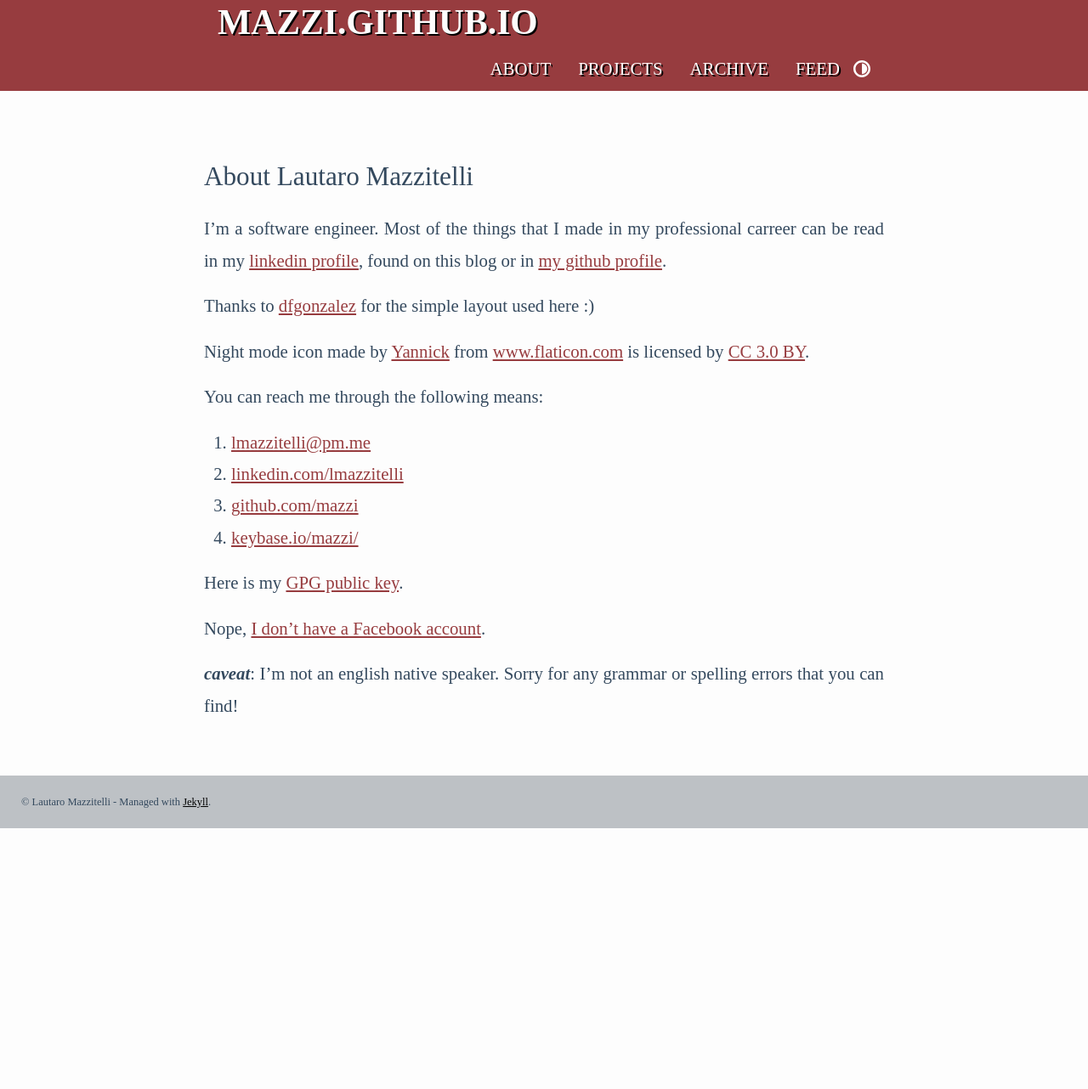
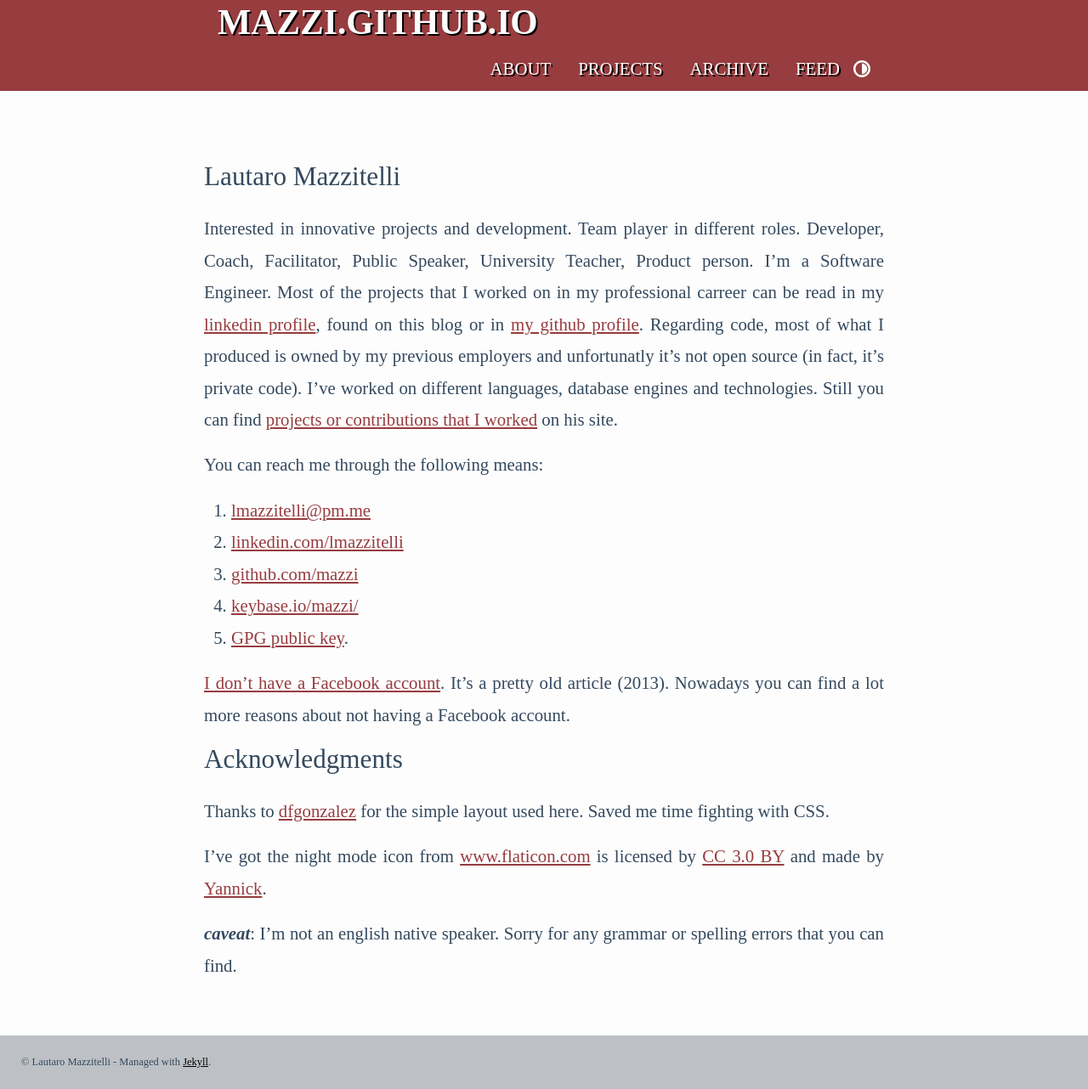
Before and after one commit to mazzi/mazzi.github.com, a Jekyll site: the page built from about.md, in a window 1280 px wide. Shown: the whole page at 85% size. Built offline with Jekyll 4.4.1, drawn with Linux system fonts in a browser that asks for light colours; before the commit the page ends 975 px from its top, so only the background shows below that.

Commit message:
About page updated

```diff
--- a/about.md
+++ b/about.md
@@ -1,14 +1,12 @@
 ---
 layout: page
-title: About Lautaro Mazzitelli
+title: Lautaro Mazzitelli
 ---
 
-I'm a software engineer. Most of the things that I made in my professional carreer can be read in my
-[linkedin profile](http://www.linkedin.com/in/lmazzitelli), found on this blog or in [my github profile](https://www.github.com/mazzi).
-
-Thanks to [dfgonzalez](http://www.dfgonzalez.com.ar) for the simple layout used here :)
-
-Night mode icon made by [Yannick](https://www.flaticon.com/authors/yannick) from [www.flaticon.com](https://www.flaticon.com/) is licensed by [CC 3.0 BY](http://creativecommons.org/licenses/by/3.0/).
+Interested in innovative projects and development. Team player in different roles. Developer, Coach, Facilitator, Public Speaker, University Teacher, Product person.
+I'm a Software Engineer. Most of the projects that I worked on in my professional carreer can be read in my
+[linkedin profile](http://www.linkedin.com/in/lmazzitelli), found on this blog or in [my github profile](https://www.github.com/mazzi). Regarding code, most of what I produced is owned by my previous employers and unfortunatly it's not open source (in fact, it's private code). I've worked on different languages, database engines and technologies.
+Still you can find [projects or contributions that I worked](https://mazzi.github.io/projects.html) on his site.
 
 You can reach me through the following means:
 
@@ -16,10 +14,14 @@ You can reach me through the following means:
 2. [linkedin.com/lmazzitelli](https://www.linkedin.com/in/lmazzitelli)
 3. [github.com/mazzi](https://www.github.com/mazzi)
 4. [keybase.io/mazzi/](https://keybase.io/mazzi/)
+5. [GPG public key](./lmazzitelli.asc).
 
+[I don't have a Facebook account](http://edition.cnn.com/2013/02/25/opinion/rushkoff-why-im-quitting-facebook). It's a pretty old article (2013). Nowadays you can find a lot more reasons about not having a Facebook account.
 
-Here is my [GPG public key](./lmazzitelli.asc).
+## Acknowledgments
 
-Nope, [I don't have a Facebook account](http://edition.cnn.com/2013/02/25/opinion/rushkoff-why-im-quitting-facebook).
+Thanks to [dfgonzalez](http://www.dfgonzalez.com.ar) for the simple layout used here. Saved me time fighting with CSS.
 
-***caveat***: I'm not an english native speaker. Sorry for any grammar or spelling errors that you can find!
+I've got the night mode icon from [www.flaticon.com](https://www.flaticon.com/) is licensed by [CC 3.0 BY](http://creativecommons.org/licenses/by/3.0/) and made by [Yannick](https://www.flaticon.com/authors/yannick).
+
+***caveat***: I'm not an english native speaker. Sorry for any grammar or spelling errors that you can find.
```
